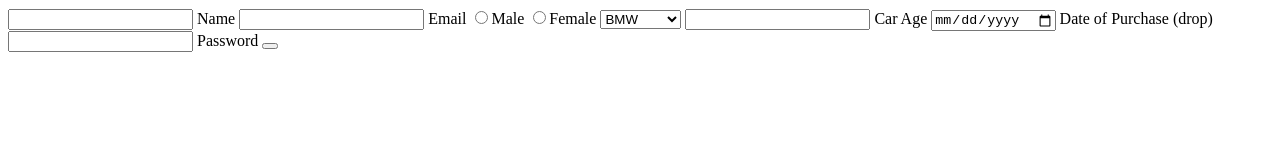
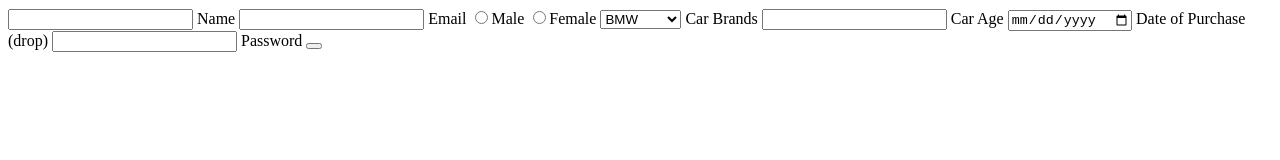
Before and after one commit to acciojob/car-insurance-form-Yashtyagi1504, a website: page main.html in a window 1280 px wide. Drawn offline with Linux system fonts and the light colour scheme.

Commit message:
created a submission

```diff
--- a/main.html
+++ b/main.html
@@ -26,12 +26,13 @@
 			<option>Audi</option>
 			<option>Mercedez</option>
 		</select>
+		<label for = "cars">Car Brands</label>
 
 		<input type = "number" id = "carage" required>
 		<label for = "carage">Car Age</label>
 
-		<input type = "date" id = "drop" required>
-		<label for = "name">Date of Purchase (drop)</label>
+		<input type = "date" id = "dop" required>
+		<label for = "dop">Date of Purchase (drop)</label>
 
 		<input type = "password" id = "password" required>
 		<label for = "password">Password</label>
```
